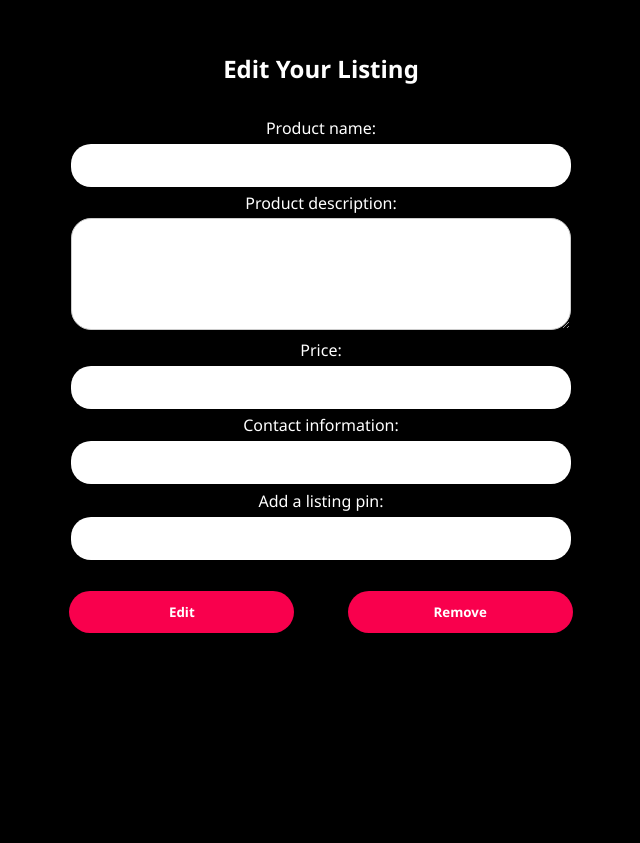
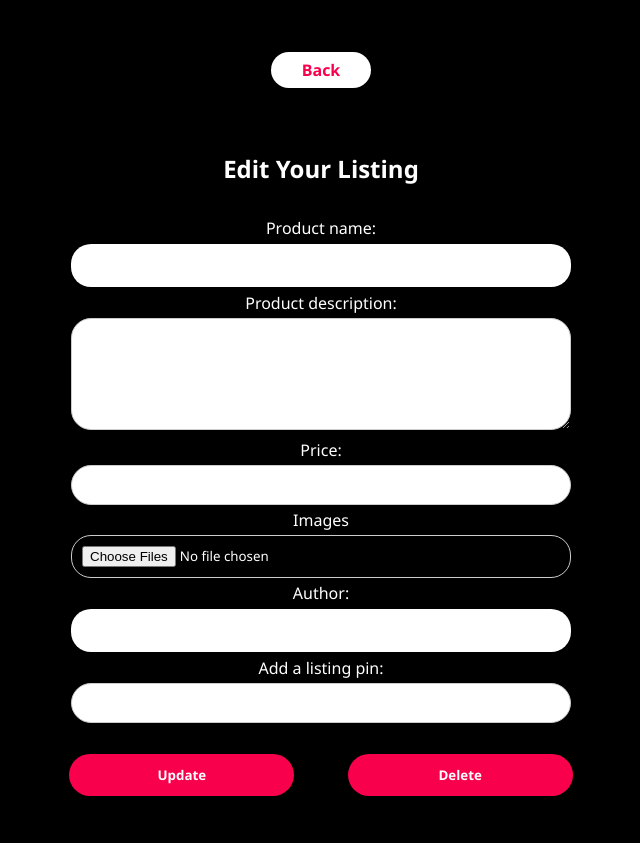
Before and after one commit to software-students-fall2022/web-app-exercise-team-5-1, a Flask app: template templates/listing_update.html in a window 1280 px wide. Shown: the whole page, without its empty margins (319-959 px from the left). Before the commit the page ends 633 px from the top, so only its background shows below. Run offline with Flask 2, Linux system fonts and the light colour scheme; the template is opened without the code that fills it, so the values that code supplies are empty; parts of the project's set-up code (start-up, migrations or seed data) failed here and were passed over.

Commit message:
merged front end and back end in listing_update page

```diff
--- a/templates/listing_update.html
+++ b/templates/listing_update.html
@@ -5,44 +5,57 @@
   <meta http-equiv="X-UA-Compatible" content="IE=edge">
   <meta name="viewport" content="width=device-width, initial-scale=1.0">
   <link rel = "stylesheet" type = "text/css" href = "../pages/css/style.css">
-  <title>Edit Your Listing</title>
-</head>
+  <title>Laigscrist: Update {{listing.title}}</title></head>
 <body>
   <section class="ask-question">
+    <div class="back-button">
+      <a class="button-menu" href="/listing/{{listing._id}}">Back</a>
+    </div>
     <div class="container-ask">
       <div class="header-container">
         <h1>Edit Your Listing</h1>
       </div>
       <div class="form-container">
-        <form action="/ask" method="POST">
+        <form action="#" method="post" enctype="multipart/form-data">
           <div class="field-container">
-            <label for="name">Product name:</label>
+            <label for="title">Product name:</label>
             <br>
-            <input type="text" name="name" id="name">
+            <input type="text" id="title" name="title" value="{{listing.title}}" required>
+            <br>
           </div>
           <div class="field-container">
             <label for="description">Product description:</label>
             <br>
-            <textarea name="description" id="description" cols="30" rows="5"></textarea>
+            <textarea rows="5" cols="64" id="description" name="description">{{listing.description}}</textarea>
+            <br>
           </div>
           <div class="field-container">
             <label for="price">Price:</label>
             <br>
-            <input type="text" name="price" id="price">
+            <input type="number" min="0" step="0.01" id="price" name="price" value="{{listing.price}}" required>
+            <br>
           </div>
           <div class="field-container">
-            <label for="contact-info">Contact information:</label>
+            <label for="images">Images</label>
             <br>
-            <input type="text" name="contact-info" id="contact-info">
+            <input type="file" id="images" name="images" multiple>
+            <br>
           </div>
           <div class="field-container">
-            <label for="pin">Add a listing pin:</label>
+            <label for="author">Author:</label>
             <br>
-            <input type="text" name="pin" id="pin">
+            <input type="text" id="author" name="author" value="{{listing.author}}" required>
+            <br>
+          </div>
+          <div class="field-container">
+            <label for="password">Add a listing pin:</label>
+            <br>
+            <input type="password" id="password" name="password" required>
+            <br>
           </div>
           <div class="button-container">
-            <input class= "button-form" type="submit" value="Edit">
-            <input class= "button-form" type="submit" value="Remove">
+            <button class="button-form" type="submit" formaction="/listing/{{listing._id}}/update" formmethod="POST" name="update">Update</button>
+            <button class="button-form" type="submit" formaction="/listing/{{listing._id}}/delete" formmethod="POST" name="delete">Delete</button>
           </div>
         </div>
     </div>
```
